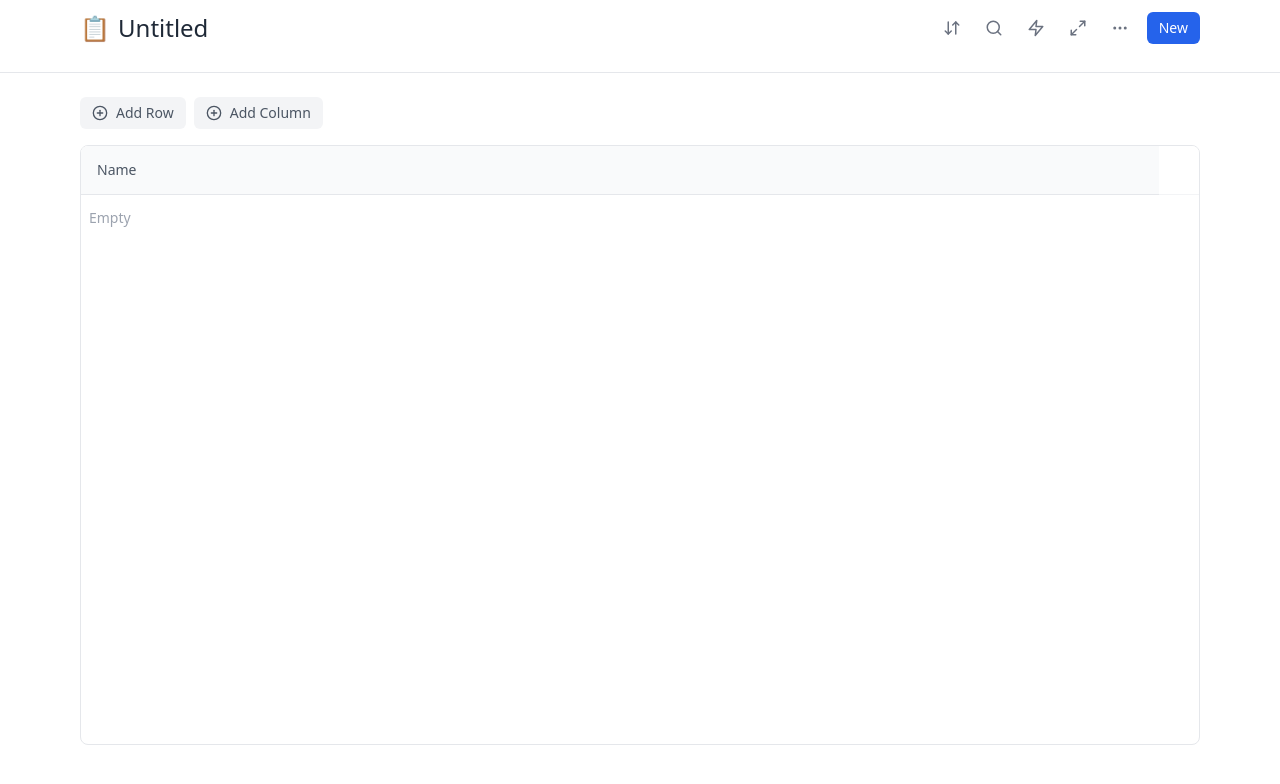
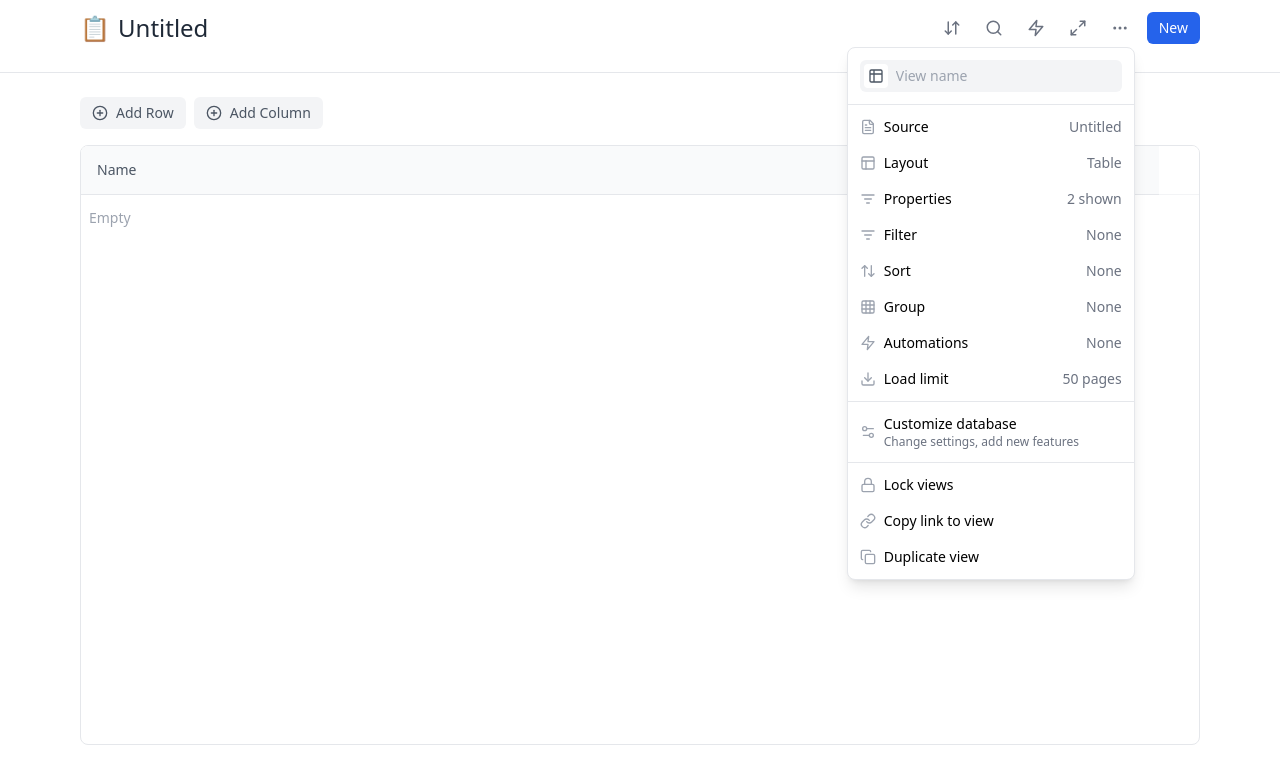
Before and after one commit to shimu527/KnowledgeDB, a React (Vite) app: page / in a window 1280 px wide. Both pictures are taken after a click on the button 1119 px from the left and 28 px from the top of the page. Shown: the top 784 px of the page. Built offline with nearby package versions, Linux system fonts and the light colour scheme.

Commit message:
点击右上角三个点,弹窗属性界面

```diff
--- a/src/App.tsx
+++ b/src/App.tsx
@@ -3,12 +3,14 @@ import { PlusCircle, MoreHorizontal, Search, Zap, ArrowDownUp, Maximize2 } from
 import TableCell from './components/TableCell';
 import ColumnMenu from './components/ColumnMenu';
 import { CellType, TableData, Column } from './types';
+import ViewOptionsMenu from './components/ViewOptionsMenu';
 
 function App() {
   const [columns, setColumns] = useState<Column[]>([
     { id: '1', name: 'Name', type: 'text' }
   ]);
   const [tableData, setTableData] = useState<TableData>([[{ type: 'text', content: '' }]]);
+  const [isViewMenuOpen, setIsViewMenuOpen] = useState(false);
 
   const addRow = () => {
     setTableData([...tableData, columns.map(col => ({ type: col.type, content: '' }))]);
@@ -103,9 +105,18 @@ function App() {
               <button className="p-1.5 hover:bg-gray-100 rounded-md">
                 <Maximize2 size={18} className="text-gray-500" />
               </button>
-              <button className="p-1.5 hover:bg-gray-100 rounded-md">
-                <MoreHorizontal size={18} className="text-gray-500" />
-              </button>
+              <div className="relative">
+                <button
+                  className="p-1.5 hover:bg-gray-100 rounded-md"
+                  onClick={() => setIsViewMenuOpen(!isViewMenuOpen)}
+                >
+                  <MoreHorizontal size={18} className="text-gray-500" />
+                </button>
+                <ViewOptionsMenu
+                  isOpen={isViewMenuOpen}
+                  onClose={() => setIsViewMenuOpen(false)}
+                />
+              </div>
               <button className="px-3 py-1.5 bg-blue-600 text-white rounded-md hover:bg-blue-700 transition-colors text-sm font-medium">
                 New
               </button>
--- /dev/null
+++ b/src/components/ViewOptionsMenu.tsx
@@ -0,0 +1,103 @@
+import React, { useState, useRef, useEffect } from 'react';
+import {
+  Table2,
+  FileText,
+  Layout,
+  ListFilter,
+  ArrowUpDown,
+  Grid,
+  Zap,
+  Download,
+  Settings2,
+  Lock,
+  Link,
+  Copy
+} from 'lucide-react';
+
+interface ViewOptionsMenuProps {
+  isOpen: boolean;
+  onClose: () => void;
+}
+
+const ViewOptionsMenu: React.FC<ViewOptionsMenuProps> = ({ isOpen, onClose }) => {
+  const menuRef = useRef<HTMLDivElement>(null);
+
+  useEffect(() => {
+    const handleClickOutside = (event: MouseEvent) => {
+      if (menuRef.current && !menuRef.current.contains(event.target as Node)) {
+        onClose();
+      }
+    };
+
+    document.addEventListener('mousedown', handleClickOutside);
+    return () => document.removeEventListener('mousedown', handleClickOutside);
+  }, [onClose]);
+
+  if (!isOpen) return null;
+
+  return (
+    <div
+      ref={menuRef}
+      className="absolute right-0 top-full mt-1 w-72 bg-white rounded-lg shadow-lg border border-gray-200 py-1 z-50"
+    >
+      <div className="px-3 py-2">
+        <div className="flex items-center gap-2 p-1 bg-gray-100 rounded-md">
+          <span className="p-1 bg-white rounded">
+            <Table2 size={16} className="text-gray-600" />
+          </span>
+          <input
+            type="text"
+            placeholder="View name"
+            className="flex-1 bg-transparent border-none text-sm focus:ring-0 p-0"
+          />
+        </div>
+      </div>
+
+      <div className="h-px bg-gray-200 my-1" />
+
+      <MenuItem icon={<FileText size={16} />} label="Source" value="Untitled" />
+      <MenuItem icon={<Layout size={16} />} label="Layout" value="Table" />
+      <MenuItem icon={<ListFilter size={16} />} label="Properties" value="2 shown" />
+      <MenuItem icon={<ListFilter size={16} />} label="Filter" value="None" />
+      <MenuItem icon={<ArrowUpDown size={16} />} label="Sort" value="None" />
+      <MenuItem icon={<Grid size={16} />} label="Group" value="None" />
+      <MenuItem icon={<Zap size={16} />} label="Automations" value="None" />
+      <MenuItem icon={<Download size={16} />} label="Load limit" value="50 pages" />
+
+      <div className="h-px bg-gray-200 my-1" />
+
+      <button className="w-full px-3 py-2 text-sm text-left hover:bg-gray-50 flex items-center gap-2">
+        <Settings2 size={16} className="text-gray-400" />
+        <div className="flex-1">
+          <div>Customize database</div>
+          <div className="text-xs text-gray-500">Change settings, add new features</div>
+        </div>
+      </button>
+
+      <div className="h-px bg-gray-200 my-1" />
+
+      <button className="w-full px-3 py-2 text-sm text-left hover:bg-gray-50 flex items-center gap-2">
+        <Lock size={16} className="text-gray-400" />
+        <span>Lock views</span>
+      </button>
+      <button className="w-full px-3 py-2 text-sm text-left hover:bg-gray-50 flex items-center gap-2">
+        <Link size={16} className="text-gray-400" />
+        <span>Copy link to view</span>
+      </button>
+      <button className="w-full px-3 py-2 text-sm text-left hover:bg-gray-50 flex items-center gap-2">
+        <Copy size={16} className="text-gray-400" />
+        <span>Duplicate view</span>
+      </button>
+    </div>
+  );
+};
+
+const MenuItem = ({ icon, label, value }: { icon: React.ReactNode; label: string; value: string }) => (
+  <button className="w-full px-3 py-2 text-sm text-left hover:bg-gray-50 flex items-center">
+    <span className="text-gray-400 w-6">{icon}</span>
+    <span className="flex-1">{label}</span>
+    <span className="text-gray-500">{value}</span>
+  </button>
+);
+
+export default ViewOptionsMenu;
```
